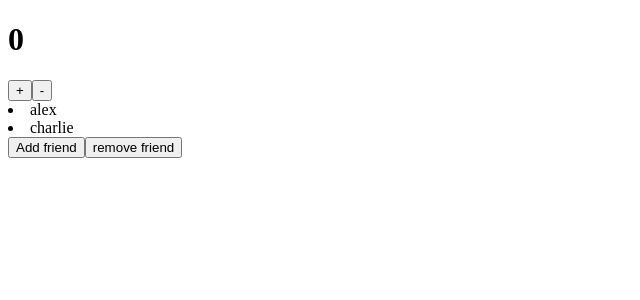
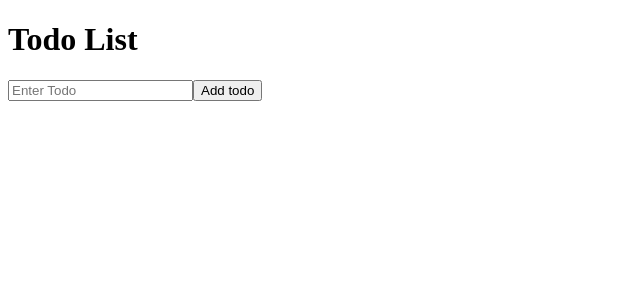
Before and after one commit to imran-techvoyager/React19, a React (Vite) app in the folder day-1/: page / in a window 1280 px wide. Shown: the top 300 px of the page, without its empty margins (0-640 px from the left). Built offline with nearby package versions, Linux system fonts and the light colour scheme.

Commit message:
feat(ui): Add components Todolist and Example

```diff
--- a/day-1/src/App2.jsx
+++ b/day-1/src/App2.jsx
@@ -1,5 +1,7 @@
-import Counter from "./components/Counter";
-import Friends from "./components/Friends";
+// import Counter from "./components/Counter";
+// import Eaxample from "./components/Eaxample";
+// import Friends from "./components/Friends";
+import TodoList from "./components/TodoList";
 
 const ValidPassword = () => <h2>Password valid</h2>
 const InValidPassword = () => <h2>Password invalid</h2>
@@ -38,8 +40,10 @@ const App2 = () => {
         {/* <Click /> */}
         {/* <Copy /> */}
         {/* <Move /> */}
-        <Counter />
-        <Friends />
+        {/* <Counter /> */}
+        {/* <Friends /> */}
+        {/* <Eaxample /> */}
+        <TodoList/>
     </div>
   )
 }
--- /dev/null
+++ b/day-1/src/components/Eaxample.jsx
@@ -0,0 +1,25 @@
+import React, { useEffect, useState } from 'react'
+
+const Eaxample = () => {
+  const [name, setName] = useState(()=>{
+    const savedName = localStorage.getItem("name");
+    return savedName ? JSON.parse(savedName) : "";
+  });
+
+  useEffect(()=>{
+    localStorage.setItem('name', JSON.stringify(name))
+  }, [name])
+
+  const handleChange = (e) => {setName(e.target.value);};
+  const handleClear = () => setName("");
+
+  return (
+    <div>
+      <h1>Name: {name}</h1>
+      <input type="text" value={name} onChange={handleChange} placeholder='Enter Your Name'/>
+      <button onClick={handleClear}>clear</button>
+    </div>
+  )
+}
+
+export default Eaxample
--- /dev/null
+++ b/day-1/src/components/TodoList.jsx
@@ -0,0 +1,38 @@
+import React, { useState } from 'react'
+
+const TodoList = () => {
+     const [todos, setTodos] = useState([]);
+     const [inputValue, setInputValue] = useState("");
+
+     const handleSubmit = (e) => {
+          e.preventDefault();
+
+          if(inputValue.trim()){
+            setTodos([...todos, inputValue]);
+            setInputValue("");
+          }
+     }
+
+     const handleChange = (e) => {
+           setInputValue(e.target.value);
+     }
+
+  return (
+    <div>
+        <h1>Todo List</h1>
+        <form onSubmit={handleSubmit}>
+            <input type="text" onChange={handleChange} value={inputValue} placeholder='Enter Todo'/>
+            <button type="submit">Add todo</button>
+        </form>
+
+        {todos.map((todo, index) => (
+            <ul>
+                <li key={index}>{todo}</li>
+            </ul>
+        ))}
+
+    </div>
+  )
+}
+
+export default TodoList
```
